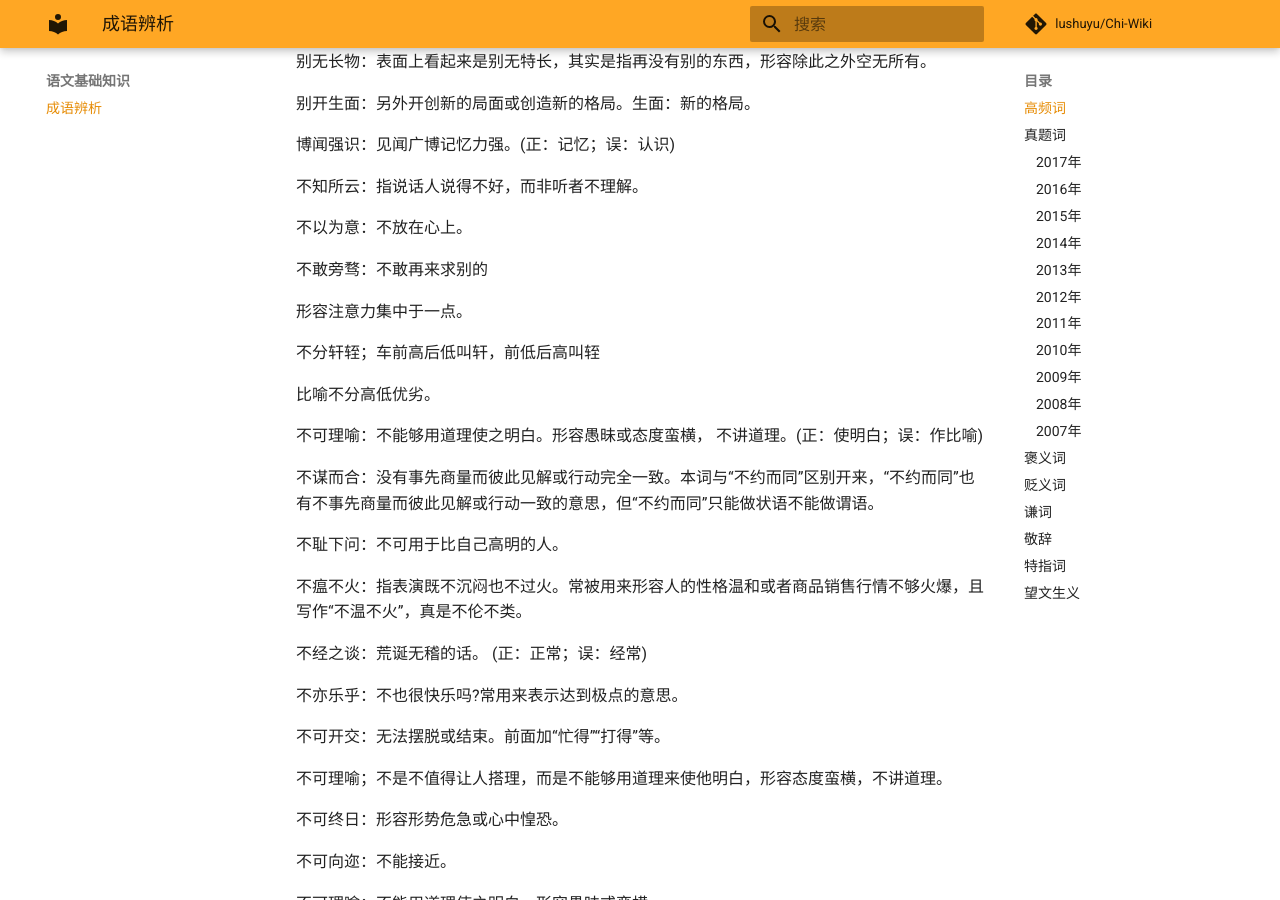
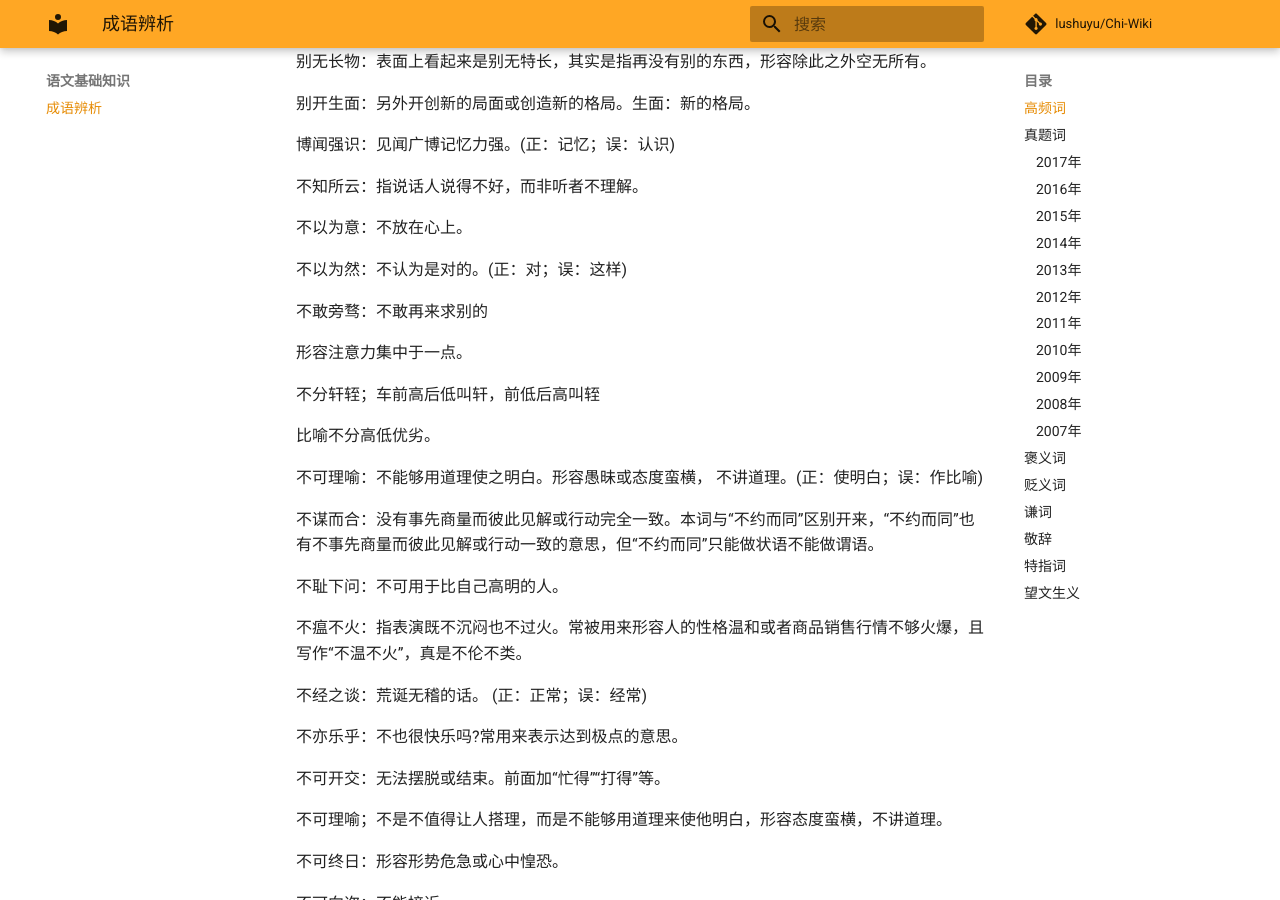
Before and after one commit to lushuyu/Chi-Wiki, an MkDocs documentation site: the page built from docs/语文基础知识/成语辨析.md, in a window 1280 px wide and 900 px high, scrolled down 1231 px. Built offline with MkDocs 1.6.1 and Material for MkDocs 9.7.7, drawn with Linux system fonts in a browser that asks for light colours; comment, search, counter and statistics services are not loaded; some of the changed text lies outside the part shown.

Commit message:
change 不以为然 不以为意

```diff
--- a/docs/语文基础知识/成语辨析.md
+++ b/docs/语文基础知识/成语辨析.md
@@ -79,6 +79,8 @@
 
 不以为意：不放在心上。
 
+不以为然：不认为是对的。(正：对；误：这样)
+
 
 不敢旁骛：不敢再来求别的
 
```
Also changed, not shown: other parts of docs/语文基础知识/成语辨析.md (+0 -4 lines).
